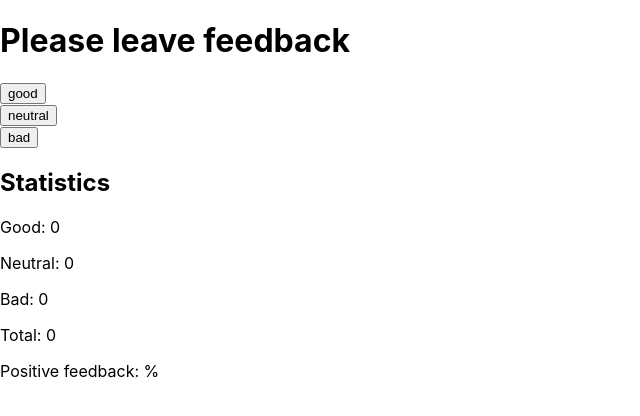
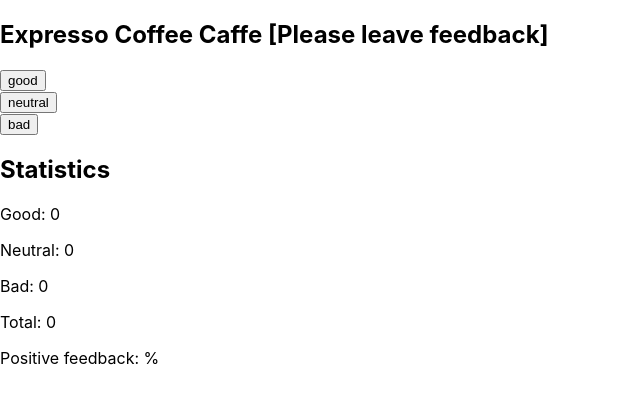
Before and after one commit to Muffcata/goit-react-hw-02-feedback, a React (Create React App) app: page / in a window 1280 px wide. Shown: the top 416 px of the page, without its empty margins (0-640 px from the left). Built offline with nearby package versions, Linux system fonts and the light colour scheme.

Commit message:
add render Section with title

```diff
--- a/src/components/App.jsx
+++ b/src/components/App.jsx
@@ -1,6 +1,7 @@
 import React, { Component } from 'react';
 import { Statistics } from './Statistics/statistics';
 import { FeedbackOptions } from './FeedbackOptions/FeedbackOptions';
+import { Section } from './Section/Section';
 
 export class App extends Component {
   state = {
@@ -36,7 +37,7 @@
 
     return (
       <div>
-        <h1>Please leave feedback</h1>
+        <Section title="Expresso Coffee Caffe [Please leave feedback]">
           <FeedbackOptions
             onLeaveFeedback="good"
             options={this.handleGoodIncrement}
@@ -60,6 +61,7 @@
             total={total}
             positivePercentage={positive}
           />
+        </Section>
       </div>
     );
   }
--- /dev/null
+++ b/src/components/Section/Section.jsx
@@ -0,0 +1,10 @@
+import React from 'react';
+
+export const Section = ({ title, children }) => {
+  return (
+    <section>
+      <h2>{title}</h2>
+      {children}
+    </section>
+  );
+};
```
Lines whose indentation alone changed are shown as unchanged.
